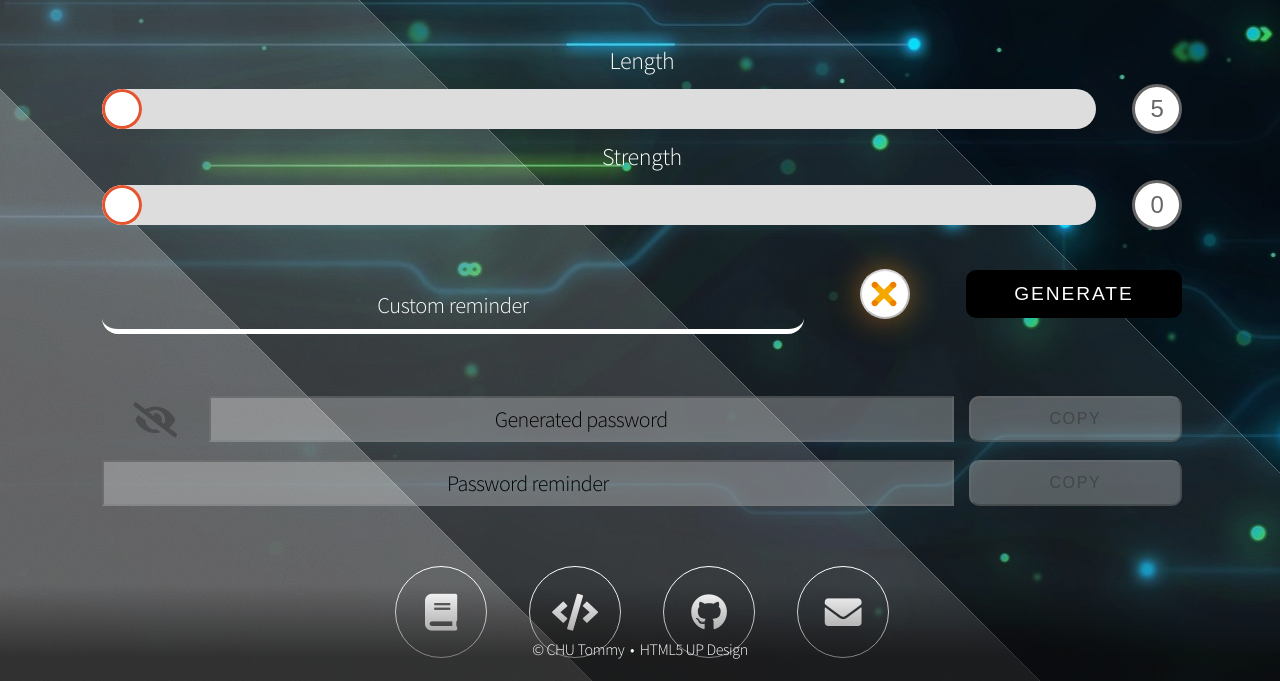
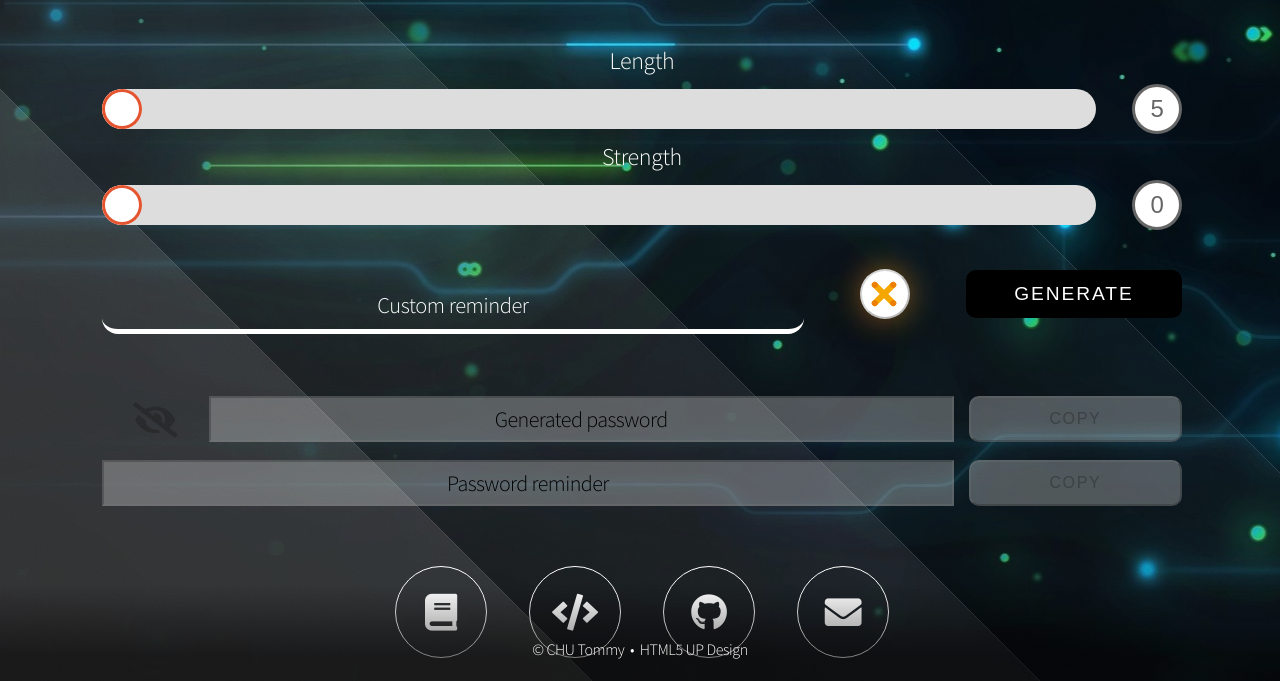
Before and after one commit to chutommy/smart-passwd, a plain HTML site: page templates/index.html in a window 1280 px wide. Shown: the part 119-800 px from the top of the page. Drawn offline with Linux system fonts and the light colour scheme.

Commit message:
Slightly lighten the overlay

```diff
--- a/templates/assets/styles/main.css
+++ b/templates/assets/styles/main.css
@@ -350,7 +350,7 @@ a:hover {
   -ms-animation: overlay 1.5s 1.5s forwards;
   animation: overlay 1.5s 1.5s forwards;
   background-attachment: fixed, fixed;
-  background-image: url("images/overlay/overlay-pattern.png"), url("images/overlay/overlay.svg");
+  background-image: url("images/overlay/overlay-pattern.png"), url("images/overlay/overlay2.svg");
   background-position: top left, center center;
   background-repeat: repeat, no-repeat;
   background-size: auto, cover;
```
Also changed, not shown: templates/assets/styles/images/overlay/overlay2.svg (added).
